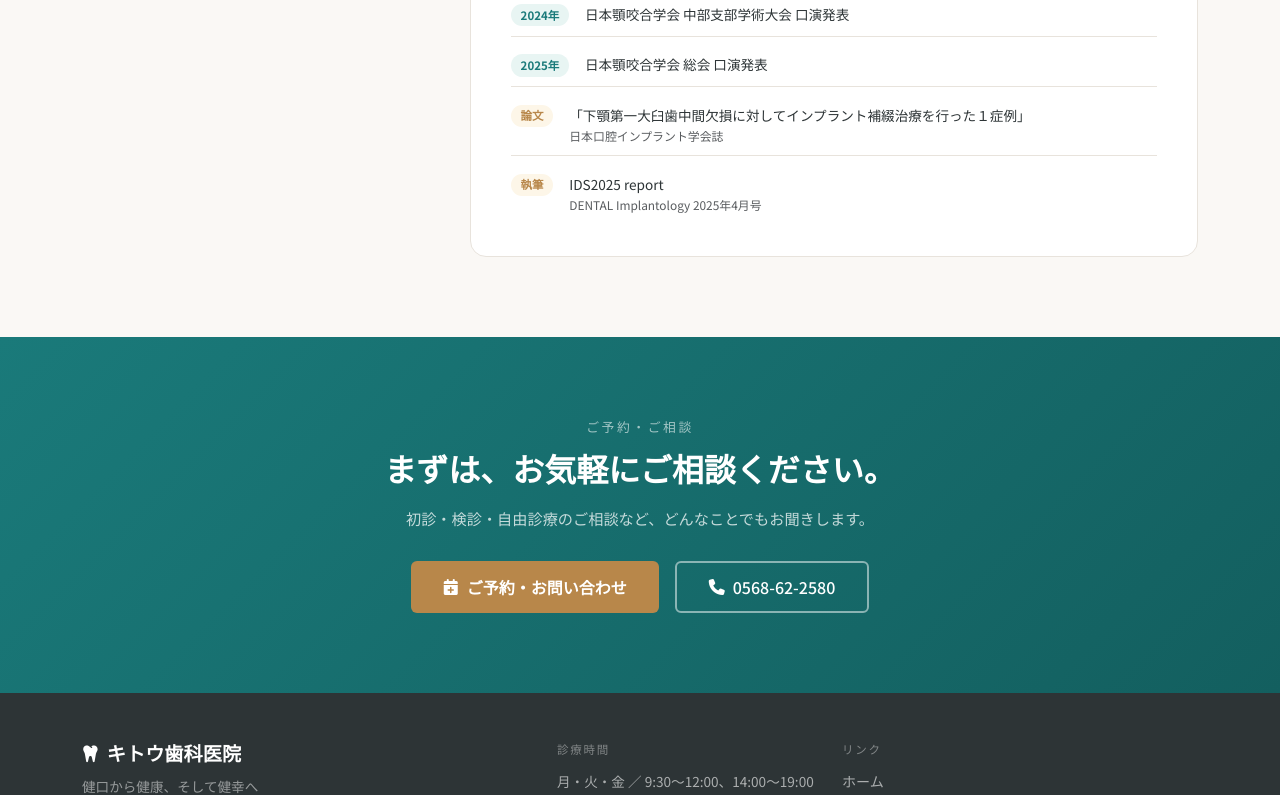
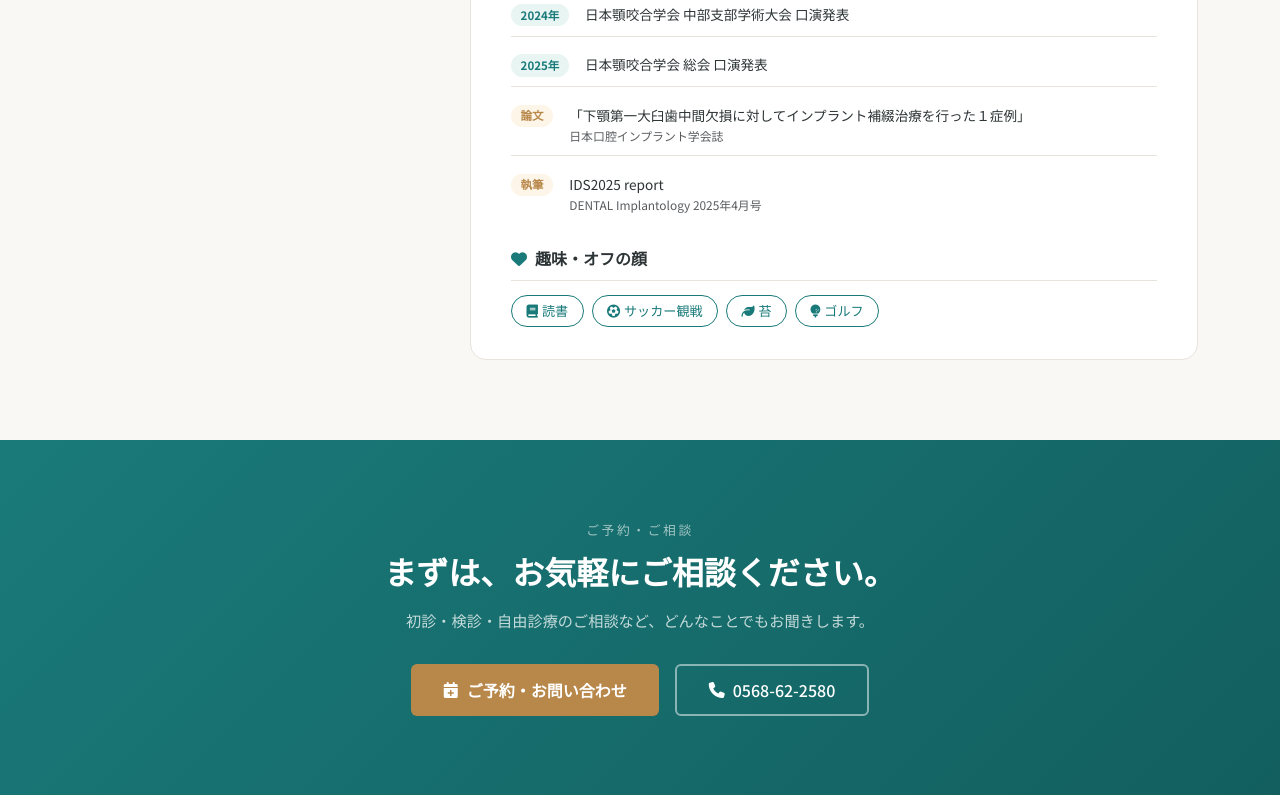
Before and after one commit to kitwo0623-maker/dental-clinic, a Flask app: page /doctor in a window 1280 px wide. Shown: the part 2892-3687 px from the top of the page. Run offline with Flask 3, Linux system fonts and the light colour scheme.

Commit message:
副院長の趣味を追加 (#11)
* 副院長略歴に出身校（犬山北小・滝中・滝高）を追加

地元・犬山で育ったことを患者さんに伝え、親近感を持ってもらうため

https://claude.ai/code/session_01Dja32kePQ2b1bcfi32o9Ce

* 副院長の写真を追加（背景白切り抜き）

/doctor ページのプロフィールカードに写真を表示

https://claude.ai/code/session_01Dja32kePQ2b1bcfi32o9Ce

* 副院長プロフィールに趣味を追加（読書・サッカー観戦・苔・ゴルフ）

https://claude.ai/code/session_01Dja32kePQ2b1bcfi32o9Ce

---------

Co-authored-by: Claude <noreply@anthropic.com>

```diff
--- a/static/css/style.css
+++ b/static/css/style.css
@@ -2012,3 +2012,14 @@ html {
   background: var(--gold-light);
   color: var(--gold);
 }
+
+/* 趣味タグ */
+.dr-hobbies { display: flex; flex-wrap: wrap; gap: 0.5rem; margin-top: 0.75rem; }
+.dr-hobby-item {
+  background: #fff;
+  border: 1px solid var(--primary);
+  color: var(--primary);
+  border-radius: 20px;
+  padding: 0.3rem 0.9rem;
+  font-size: 0.82rem;
+}
--- a/templates/doctor.html
+++ b/templates/doctor.html
@@ -274,6 +274,15 @@
             </div>
           </div>
 
+          <!-- 趣味・オフの顔 -->
+          <div class="dr-section-title mt-4"><i class="fas fa-heart me-2"></i>趣味・オフの顔</div>
+          <div class="dr-hobbies">
+            <span class="dr-hobby-item"><i class="fas fa-book me-1"></i>読書</span>
+            <span class="dr-hobby-item"><i class="fas fa-futbol me-1"></i>サッカー観戦</span>
+            <span class="dr-hobby-item"><i class="fas fa-leaf me-1"></i>苔</span>
+            <span class="dr-hobby-item"><i class="fas fa-golf-ball me-1"></i>ゴルフ</span>
+          </div>
+
         </div>
       </div>
 
```
